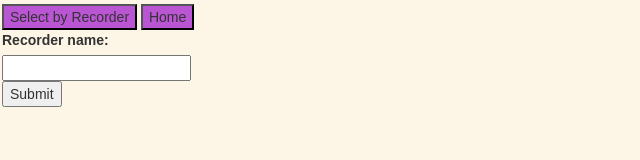
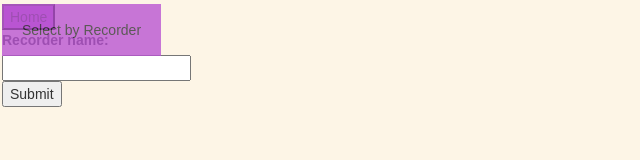
Before and after one commit to Kardelennkayaa/display_location, a website: page index.html in a window 1280 px wide. Shown: the whole page, without its empty margins (0-640 px from the left). Drawn offline with nearby package versions, Linux system fonts and the light colour scheme; no server answers.

Commit message:
Update index.html

```diff
--- a/index.html
+++ b/index.html
@@ -19,7 +19,14 @@ body {
 
 
     .button1 {background-color: #BA55D3;}
-    .open-button {background-color: #BA55D3;}
+    .open-button {
+        background-color: #BA55D3;
+        padding: 16px 20px;
+        border: none;
+        cursor: pointer;
+        opacity: 0.8;
+        position: fixed;
+        }
     .button2 {background-color: #BA55D3;}
 </style>
 <title>Display Location</title>
```
